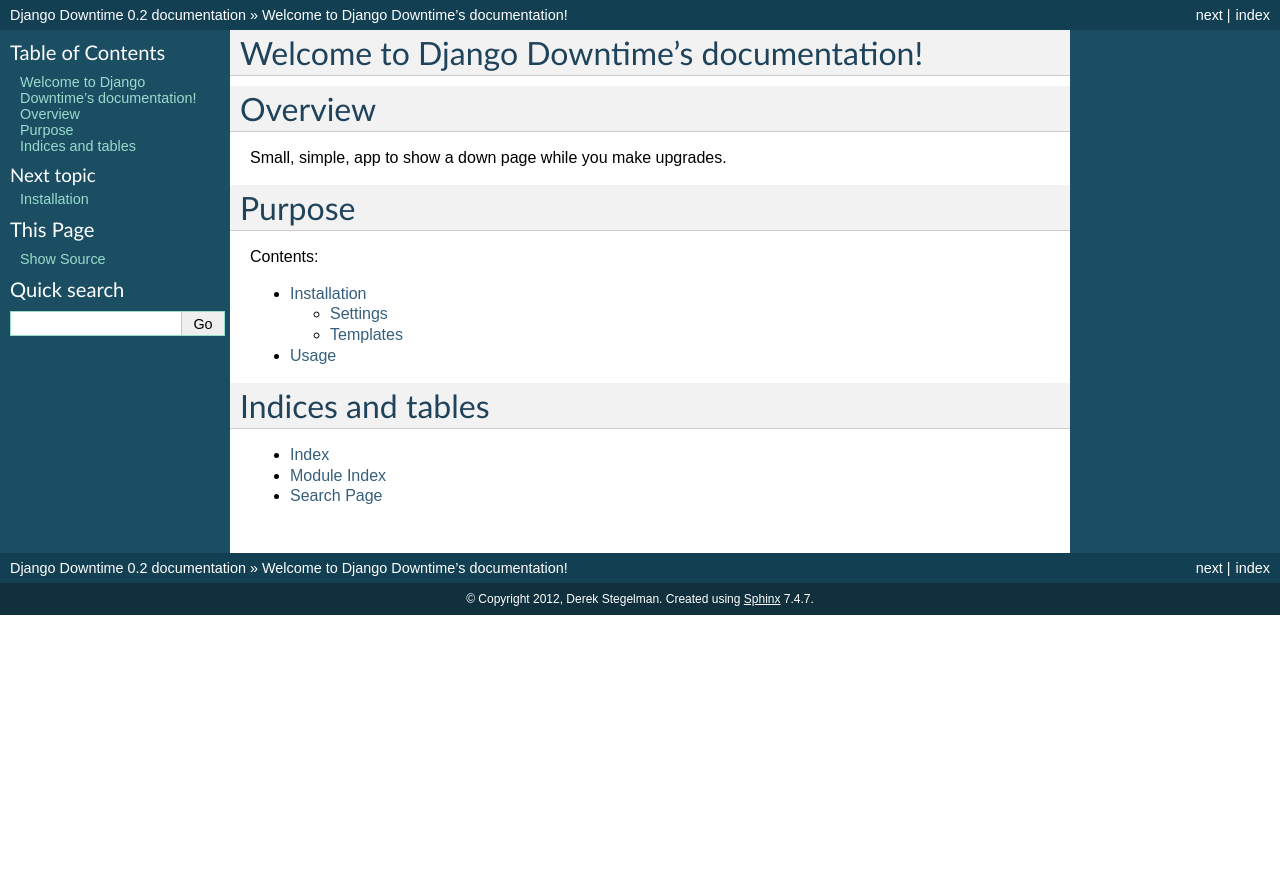
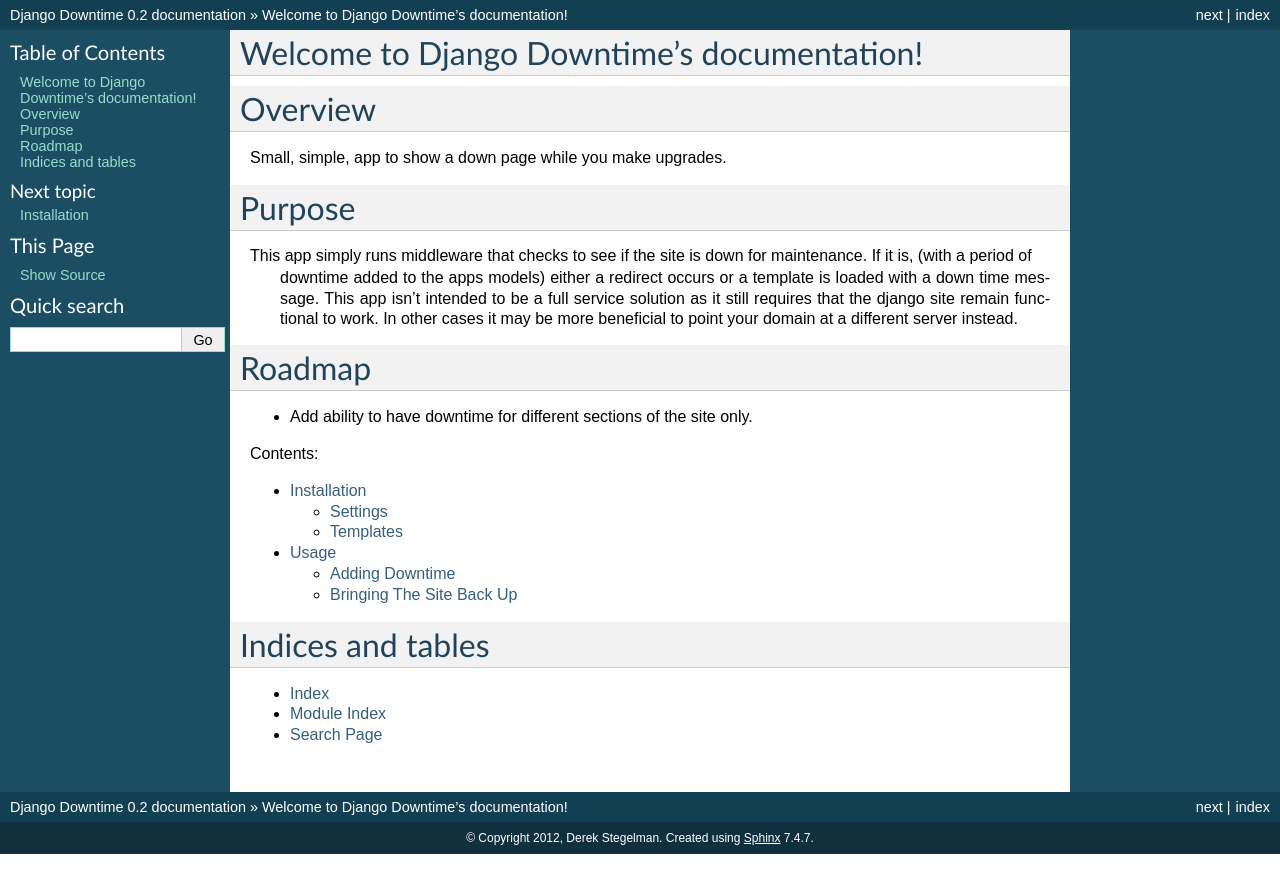
Before and after one commit to psu-oit/django-downtime, a Sphinx documentation site: the page built from docs/source/index.rst, in a window 1280 px wide. Shown: the top 893 px of the page. Built offline with Sphinx 7.4.7, drawn with Linux system fonts in a browser that asks for light colours.

Commit message:
updated docs

```diff
--- a/docs/source/index.rst
+++ b/docs/source/index.rst
@@ -15,7 +15,15 @@ Small, simple, app to show a down page while you make upgrades.
 Purpose
 =======
 
+This app simply runs middleware that checks to see if the site is down for maintenance.  If it is, (with a period of
+ downtime added to the apps models) either a redirect occurs or a template is loaded with a down time message.  This app isn't
+ intended to be a full service solution as it still requires that the django site remain functional to work.  In other cases
+ it may be more beneficial to point your domain at a different server instead.
 
+Roadmap
+=======
+
+* Add ability to have downtime for different sections of the site only.
 
 
 Contents:
```
Also changed, not shown: docs/source/usage.rst (+11 -0 lines).
